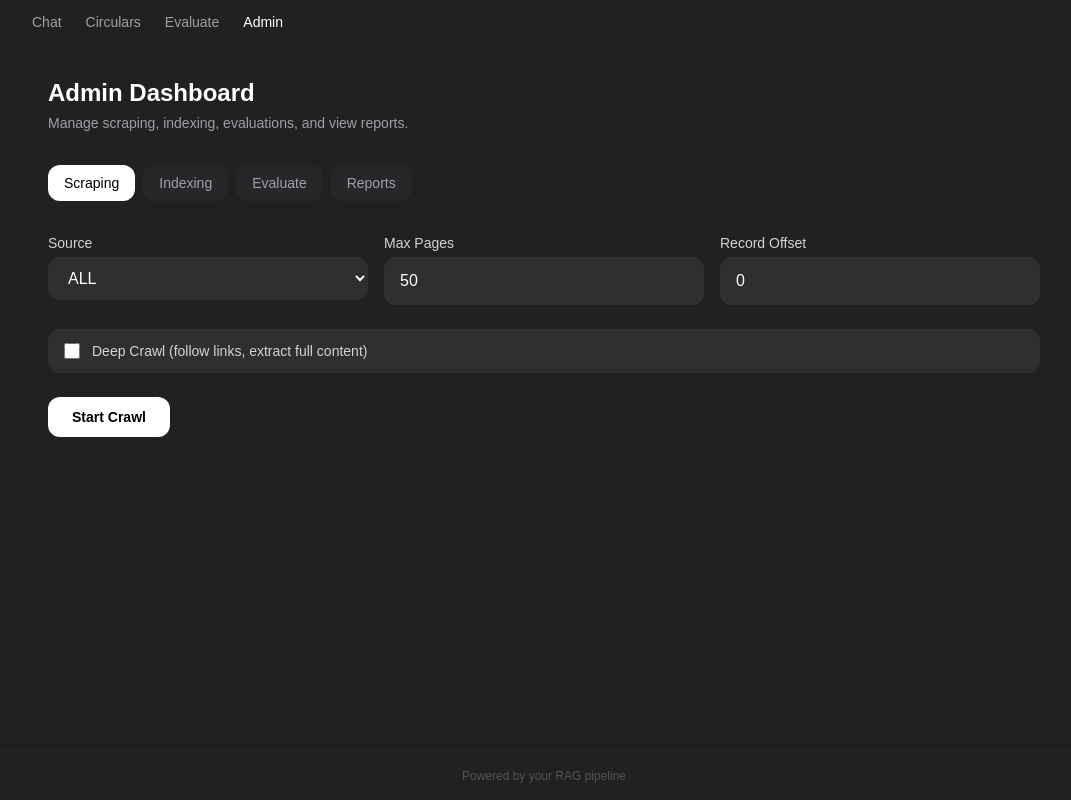
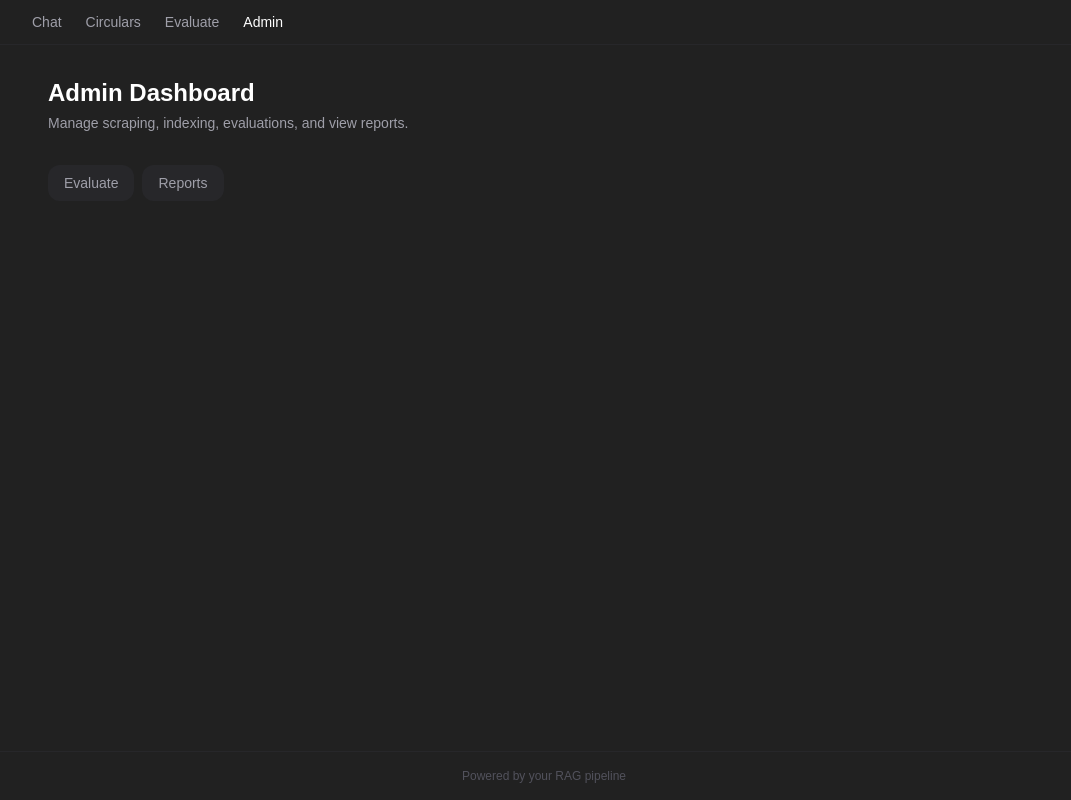
Before and after one commit to karankotai/ask-ca, a Next.js app: page /admin in a window 1280 px wide. Shown: the whole page, without its empty margins (96-1167 px from the left). Built offline with nearby package versions, Linux system fonts and the light colour scheme.

Commit message:
admin actions hidden

```diff
--- a/src/app/admin/page.tsx
+++ b/src/app/admin/page.tsx
@@ -13,8 +13,8 @@ export default function AdminPage() {
   const [tab, setTab] = useState<Tab>("scraping");
 
   const tabs: { key: Tab; label: string }[] = [
-    { key: "scraping", label: "Scraping" },
-    { key: "indexing", label: "Indexing" },
+    // { key: "scraping", label: "Scraping" },
+    // { key: "indexing", label: "Indexing" },
     { key: "evaluate", label: "Evaluate" },
     { key: "reports", label: "Reports" },
   ];
@@ -73,8 +73,8 @@ export default function AdminPage() {
         </div>
 
         {/* Tab content */}
-        {tab === "scraping" && <ScrapingTab />}
-        {tab === "indexing" && <IndexingTab />}
+        {/* {tab === "scraping" && <ScrapingTab />}
+        {tab === "indexing" && <IndexingTab />} */}
         {tab === "evaluate" && <EvaluateTab />}
         {tab === "reports" && <ReportsTab />}
       </div>
```
